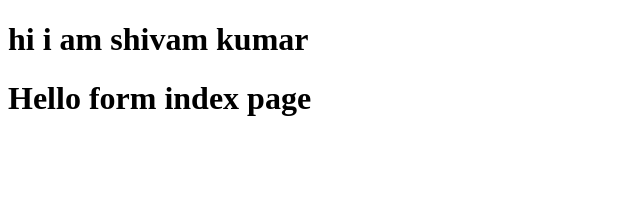
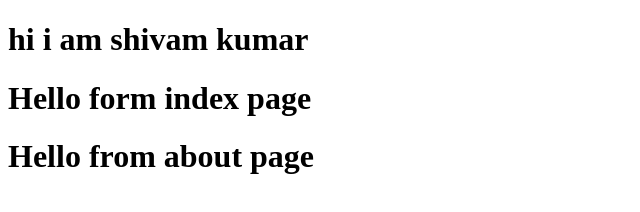
Before and after one commit to Shivam2504/learning_jenkins, a plain HTML site: page index.html in a window 1280 px wide. Shown: the whole page, without its empty margins (0-640 px from the left). Drawn offline with Linux system fonts and the light colour scheme.

Commit message:
about page added

```diff
--- a/index.html
+++ b/index.html
@@ -8,5 +8,6 @@
 <body>
     <h1>hi i am shivam kumar</h1>
     <h1>Hello form index page</h1>
+    <h1>Hello from about page</h1>
 </body>
 </html>
```
